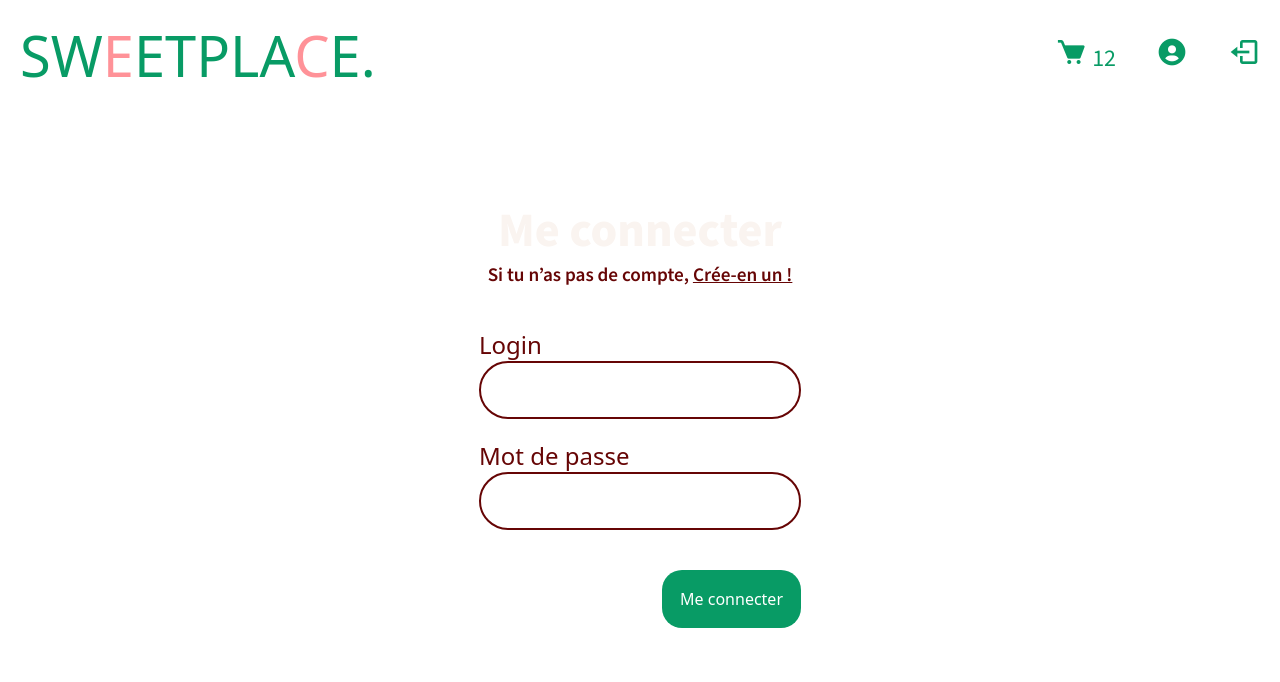
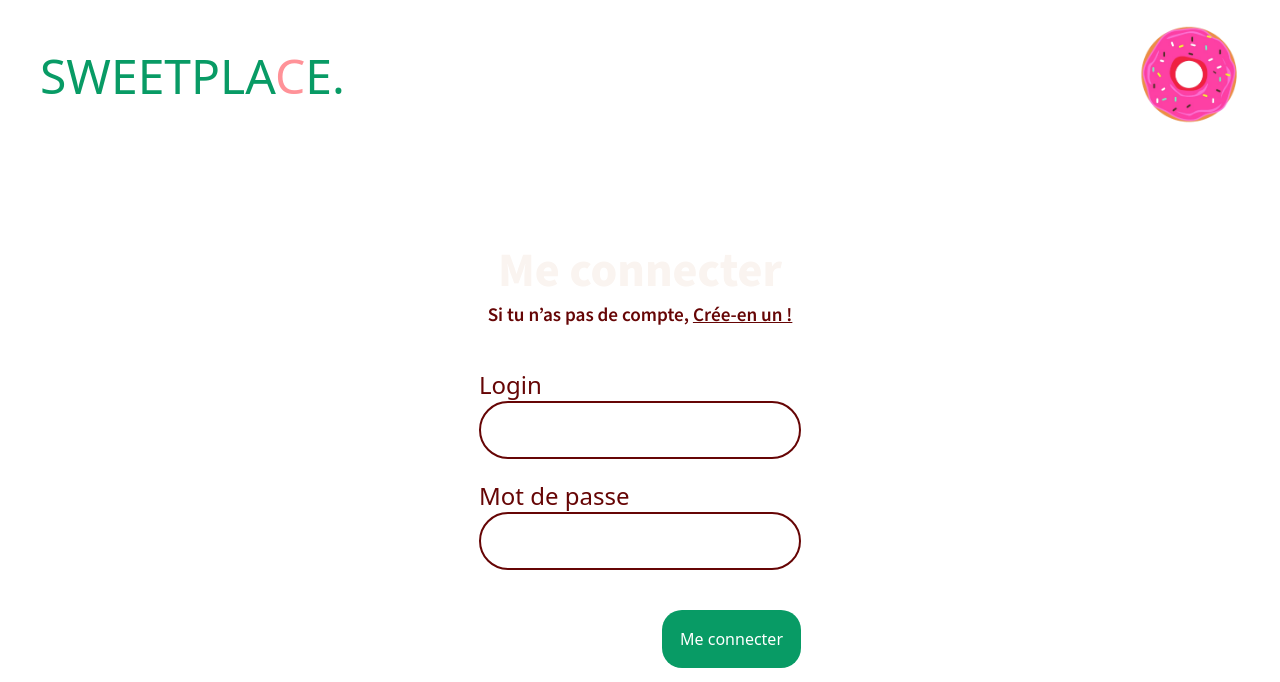
Before and after one commit to LohanVapaille/sweet-place-culinary-community-platform, a PHP site: page /connexion.php in a window 1280 px wide. Shown: the top 682 px of the page. Run offline with PHP 8.4, Linux system fonts and the light colour scheme; a user stored in the database is signed in; data comes from the database, SQL or seed files in the repository; some web fonts are replaced.

Commit message:
header bien

```diff
--- a/creersondonuts.php
+++ b/creersondonuts.php
@@ -99,7 +99,7 @@ function select($name, $items)
     <?php include 'header/header.php'; ?>
 
     <div class="creer">
-        <h1>Créer un donuts</h1>
+        <h1 class="brown">Créer un donuts</h1>
 
         <?php if ($error): ?>
             <p class="error"><?= htmlspecialchars($error) ?></p>
--- a/css/header.css
+++ b/css/header.css
@@ -1,214 +1,175 @@
 :root {
   --mainfont: "Modak", system-ui;
   --textfont: "Mada", sans-serif;
+  --white: #f1f8f5;
+  --whiterose: #faf4f0;
+  --brown: #4e3626;
+  --green: #089b65;
+  --rose: #ff9298;
 }
-header {
+/* STRUCTURE */
+.header {
+  position: relative;
+  height: 150px;
   display: flex;
+  align-items: center;
+}
 
-  margin: 0;
-  font-family: var(--textfont);
-  height: 110px;
-  font-size: 1.5rem;
-  color: #089b65;
-  padding-left: 20px;
-  padding-right: 20px;
+.topbar {
+  display: flex;
+  justify-content: space-between;
+  align-items: center;
+  width: 100%;
 }
-header i {
-  font-size: 2rem;
+
+.logo-container {
+  height: 100%;
+  padding-right: 50px;
+  padding: 20px 40px;
+}
+
+.logo {
+  font-size: 3rem;
+  color: var(--green);
+  cursor: pointer;
+  font-family: var(--mainfont);
+}
+
+/* ===== MEGA MENU ===== */
+.mega-menu {
+  position: absolute;
+  top: 100%;
+  left: 0;
+  width: 100%;
+  background: var(--white);
+  padding: 20px;
+  display: none;
+  border-top: var(--green) solid 2px;
+  z-index: 10;
+}
+
+.mega-menu ul {
+  display: flex;
+  justify-content: center;
+  gap: 60px;
+  list-style: none;
+}
+
+.mega-menu a {
+  font-size: 18px;
+  font-weight: 600;
+  text-decoration: none;
+  color: #000;
+}
+
+.donut-wrapper {
+  position: relative;
+  width: 100px;
+  height: 100px;
+}
+
+.donut {
+  height: 100%;
+  cursor: pointer;
+}
+
+.donut-hover-zone {
+  position: relative;
+  width: 220px; /* englobe icônes + donut */
+  height: 150px; /* égal au header */
+  display: flex;
+  align-items: center;
+  justify-content: flex-end;
+
+  margin-right: 50px;
+}
+
+.donut-icons {
+  position: absolute;
+  top: 50%;
+  left: 0;
+  transform: translate(-110%, -50%);
+  width: 120px;
+  height: 130px; /* IMPORTANT : < 150px */
+  opacity: 0;
+  pointer-events: none;
+  transition: 0.2s;
+}
+
+.donut-icons a {
+  position: absolute;
+  width: 40px;
+  height: 40px;
+  border-radius: 50%;
+  display: flex;
+  align-items: center;
+  justify-content: center;
+  color: white;
+  font-size: 18px;
+  pointer-events: auto;
+}
+
+/* Haut gauche */
+.donut-icons a:nth-child(1) {
+  top: -2;
+  right: -20px;
+  background: var(--green);
+}
+
+/* Milieu haut gauche */
+.donut-icons a:nth-child(2) {
+  top: 50px;
+  right: 20px;
+  background: var(--brown);
+}
+
+/* bas bas gauche */
+.donut-icons a:nth-child(3) {
+  top: 96px;
+  right: -20px;
+  background: var(--rose);
+}
+
+/* DROITE */
+.right {
+  display: flex;
+  align-items: center;
+  gap: 20px;
+}
+
+.login {
+  font-weight: bold;
+  text-decoration: none;
+}
+.donut-hover-zone:hover .donut-icons {
+  opacity: 1;
+  pointer-events: auto;
 }
 
 .rose {
-  color: #ff9298;
+  color: var(--rose);
 }
-header p {
-  font-size: 3.5rem;
-  font-family: var(--mainfont);
+
+.mega-menu ul li a {
+  position: relative;
+  padding-bottom: 6px;
 }
-.desk {
-  width: 100%;
-  display: flex;
-  align-items: center;
-  justify-content: space-between;
-  position: relative;
+
+/* la barre */
+.mega-menu ul li a::after {
+  content: "";
+  position: absolute;
+  left: 50%;
+  bottom: 0;
+  width: 0;
+  height: 3px;
+  background: var(--green);
+  transition: 0.3s ease;
+  transform: translateX(-50%);
+  border-radius: 2px;
 }
-header .desk ul {
-  display: flex;
-  justify-content: flex-end;
-  align-items: center;
-  gap: 40px;
-  margin-left: 20px;
-  margin-right: 20px;
-  margin: 0;
-  padding: 0px;
+
+/* hover */
+.mega-menu ul li a:hover::after {
   width: 100%;
 }
-.logo {
-  cursor: pointer;
-  display: inline-block;
-  position: relative;
-  z-index: 10;
-} /* OVERLAY NOIR */
-.gta-overlay {
-  position: fixed;
-  inset: 0;
-  background: rgba(0, 0, 0, 0.9);
-  display: flex;
-  align-items: center;
-  justify-content: center;
-  z-index: 999;
-  opacity: 0;
-  pointer-events: none;
-  transition: opacity 0.4s ease;
-} /* ACTIF */
-.gta-overlay.active {
-  opacity: 1;
-  pointer-events: auto;
-} /* CROIX */
-.gta-close {
-  position: absolute;
-  top: 30px;
-  right: 40px;
-  font-size: 3rem;
-  color: white;
-  cursor: pointer;
-} /* MENU CIRCULAIRE */
-.gta-radial {
-  position: relative;
-  width: 600px;
-  height: 600px;
-  transform: scale(0);
-  transition: transform 0.5s ease;
-} /* SCALE À L’OUVERTURE */
-.gta-overlay.active .gta-radial {
-  transform: scale(1);
-} /* SVG CERCLE (BASE DONUT) */
-.gta-radial svg {
-  width: 100%;
-  height: 100%;
-  transform: rotate(-90deg);
-}
-.gta-radial circle {
-  fill: none;
-  stroke: white;
-  stroke-width: 2;
-  stroke-dasharray: 282;
-  stroke-dashoffset: 282;
-  transition: stroke-dashoffset 0.6s ease;
-}
-.gta-overlay.active circle {
-  stroke-dashoffset: 0;
-} /* LIENS */
-.gta-radial a {
-  position: absolute;
-  color: white;
-  font-family: var(--textfont);
-  text-decoration: none;
-  opacity: 0;
-  transition: opacity 0.3s ease 0.4s;
-} /* LIENS VISIBLES */
-.gta-overlay.active a {
-  opacity: 1;
-} /* POSITIONS GTA */
-.gta-radial a:nth-child(2) {
-  top: 0;
-  left: 50%;
-  transform: translateX(-50%);
-}
-.gta-radial a:nth-child(3) {
-  right: 0;
-  top: 50%;
-  transform: translateY(-50%);
-}
-.gta-radial a:nth-child(4) {
-  bottom: 0;
-  left: 50%;
-  transform: translateX(-50%);
-}
-.gta-radial a:nth-child(5) {
-  left: 0;
-  top: 50%;
-  transform: translateY(-50%);
-}
-.donut-svg {
-  width: 100%;
-  height: 100%;
-  filter: drop-shadow(0 30px 50px rgba(0, 0, 0, 0.7));
-}
-
-.donut-text text {
-  fill: rgb(0, 0, 0);
-  font-family: var(--textfont);
-  font-size: 14px;
-  text-anchor: middle;
-  dominant-baseline: middle;
-  pointer-events: none;
-  letter-spacing: 0.5px;
-}
-
-.segment {
-  fill: #fc6;
-  stroke: #000;
-  stroke-width: 4;
-  cursor: pointer;
-  transition: transform 0.25s ease, fill 0.25s ease;
-  transform-origin: 50% 50%;
-}
-
-.segment:hover {
-  fill: #ffdd88;
-  transform: scale(1.05);
-}
-
-header .desk ul {
-  padding: 0px;
-}
-header li {
-  list-style: none;
-}
-header .desk ul a {
-  text-decoration: none;
-  color: var(--textcolor);
-}
-header .desk ul a:hover {
-  text-decoration: underline;
-}
-header .menubg {
-  display: none;
-}
-header .phone {
-  display: none;
-}
-@media (max-width: 1050px) {
-  header .desk {
-    display: none;
-  }
-  header .phone {
-    display: none;
-    flex-direction: column;
-    align-items: center;
-    position: absolute;
-    top: 110px;
-    right: 0px;
-    z-index: 10;
-    background-color: whitesmoke;
-  }
-  .phone ul {
-    padding: 0px;
-    text-align: center;
-  }
-  header .menubg {
-    display: block;
-    font-size: 3rem;
-  }
-  header {
-    align-items: center;
-    justify-content: right;
-  }
-  .phone a {
-    width: 100%;
-    display: block;
-    padding: 20px;
-    color: var(--textcolor);
-    text-decoration: none;
-  }
-}
--- a/css/styles.css
+++ b/css/styles.css
@@ -280,6 +280,10 @@ h3 {
   width: 150px;
 }
 
+.brown {
+  color: var(--brown);
+}
+
 .rienpourlemoment {
   margin: auto;
   margin-top: 20px;
--- a/details_donuts.php
+++ b/details_donuts.php
@@ -151,7 +151,9 @@ if ($info['type'] === 'composition' && $comp['composition_type'] === 'sucré') {
                 <div class=" base-compo-container">
 
                     <div class="top">
+                        <a class="btn back" href="parcourir.php"> <i class='bx bx-arrow-back'></i>Retour</a>
                         <p class=" nblike"><?php echo $nb_like; ?> autres personnes ont likés ce produits</p>
+
                         <a href="addpanier?id=<?php echo $comp['id_composition'] ?>" class="btn">Ajouter au panier</a>
                     </div>
                     <h2>
--- a/header/header.php
+++ b/header/header.php
@@ -1,204 +1,96 @@
-<?php
-if (session_status() === PHP_SESSION_NONE) {
-  session_start();
-}
+<header class="header">
 
-$cartCount = 0;
-if (isset($_SESSION['id'])) {
-  // Récupérer le total des quantités dans le panier
-  require_once 'config.php';
-  $stmt = $pdo->prepare("SELECT SUM(quantite) FROM fk_panier WHERE id_users = :id");
-  $stmt->execute([':id' => $_SESSION['id']]);
-  $cartCount = (int) $stmt->fetchColumn();
-}
-?>
+  <div class="topbar">
+    <!-- LOGO -->
+    <div class="logo-container" id="logoTrigger">
+      <p class="logo">SWEETPLA<span class="rose">C</span>E.</p>
+    </div>
 
-<!-- <nav class="desk">
-    <p class="logo">SWEETPLACE.</p>
+    <!-- DROITE -->
+    <div class="right">
+      <?php if (!isset($_SESSION['id'])): ?>
+        <a href="connexion.php" class="login">Se connecter</a>
+      <?php else: ?>
+        <div class="donut-hover-zone">
+          <div class="donut-wrapper">
+            <img src="images/design/menudonuts.png" class="donut">
+
+            <div class="donut-icons">
+              <a href="index.php"><i class='bx bxs-home-alt-2'></i></a>
+              <a href="panier.php?id=<?php echo $_SESSION['id'] ?>"><i class='bx bxs-basket'></i></a>
+              <a href="profil.php?id=<?php echo $_SESSION['id'] ?>"><i class='bx bxs-user-circle'></i></a>
+
+            </div>
+          </div>
+        </div>
+
+      <?php endif; ?>
+    </div>
+  </div>
+
+  <!-- MENU FULL WIDTH -->
+  <div class="mega-menu" id="megaMenu">
     <ul>
       <li><a href="index.php">Accueil</a></li>
       <li><a href="donuts_sweetplace.php">Donuts Sweet Place</a></li>
       <li><a href="parcourir.php">Parcourir les créateurs</a></li>
       <li><a href="creersondonuts.php">Créer mon donuts</a></li>
+    </ul>
+  </div>
 
-      <?php if (isset($_SESSION['id'])): ?>
-        <li>
-          <a href="panier.php?id=<?php echo $_SESSION['id']; ?>">
-            <i class="bx bxs-cart"></i>
-            <span id="cart-count"><?php echo $cartCount; ?></span>
-          </a>
-        </li>
-        <li><a href="profil.php?id=<?php echo $_SESSION['id']; ?>"><i class="bx bxs-user-circle"></i></a></li>
-        <li><a href="logout.php"><i class="bx bx-log-out"></i></a></li>
-      <?php else: ?>
-        <li><a href="connexion.php">Se connecter</a></li>
-      <?php endif; ?>
-    </ul>
+</header>
 
-  </nav> -->
+<script>
+  const logo = document.getElementById('logoTrigger');
+  const megaMenu = document.getElementById('megaMenu');
 
-<header>
-  <nav class="desk">
-    <p tabindex="0" class="logo">SW<span class="rose">E</span>ETPLA<span class="rose">C</span>E.</p>
-    <ul>
+  const donut = document.getElementById('donutTrigger');
+  const donutIcons = donut ? donut.querySelector('.donut-icons') : null;
 
-      <?php if (isset($_SESSION['id'])): ?>
-        <li>
-          <a href="panier.php?id=<?php echo $_SESSION['id']; ?>">
-            <i class="bx bxs-cart"></i>
-            <span id="cart-count"><?php echo $cartCount; ?></span>
-          </a>
-        </li>
-        <li><a href="profil.php?id=<?php echo $_SESSION['id']; ?>"><i class="bx bxs-user-circle"></i></a></li>
-        <li><a href="logout.php"><i class="bx bx-log-out"></i></a></li>
-      <?php else: ?>
-        <li><a href="connexion.php">Se connecter</a></li>
-      <?php endif; ?>
-    </ul>
-
-  </nav>
+  // MEGA MENU
+  logo.addEventListener('mouseenter', () => {
+    megaMenu.style.display = 'block';
+  });
 
 
-  <i class="menubg bx bx-menu"></i>
 
-  <nav class="phone">
-    <ul>
-      <li><a href="index.php">Accueil</a></li>
-      <li><a href="donuts_sweetplace.php">Donuts Sweet Place</a></li>
-      <li><a href="parcourir.php">Parcourir les créateurs</a></li>
-      <li><a href="creersondonuts.php">Créer mon donuts</a></li>
-
-      <?php if (isset($_SESSION['id'])): ?>
-        <li>
-          <a href="panier.php?id=<?php echo $_SESSION['id']; ?>">
-            <i class="bx bxs-cart"></i>
-            <span id="cart-count"><?php echo $cartCount; ?></span>
-          </a>
-        </li>
-        <li><a href="profil.php?id=<?php echo $_SESSION['id']; ?>"><i class="bx bxs-user-circle"></i></a></li>
-        <li><a href="logout.php"><i class="bx bx-log-out"></i></a></li>
-      <?php else: ?>
-        <li><a href="connexion.php">Se connecter</a></li>
-      <?php endif; ?>
-    </ul>
-  </nav>
-</header>
-
-<div class="gta-overlay" id="gtaMenu">
-  <div class="gta-close" id="closeMenu">✕</div>
-
-  <div class="gta-radial">
-    <<svg class="donut-svg" viewBox="0 0 500 500" xmlns="http://www.w3.org/2000/svg">
-
-      <!-- SEGMENTS -->
-      <g class="donut-segments">
-
-        <!-- ACCUEIL -->
-        <path class="segment" data-link="index.php" d="M250 50
-         A200 200 0 0 1 423 150
-         L345 195
-         A110 110 0 0 0 250 140
-         Z" />
-
-        <!-- DONUTS -->
-        <path class="segment" data-link="donuts_sweetplace.php" d="M423 150
-         A200 200 0 0 1 423 350
-         L345 305
-         A110 110 0 0 0 345 195
-         Z" />
-
-        <!-- CRÉATEURS -->
-        <path class="segment" data-link="parcourir.php" d="M423 350
-         A200 200 0 0 1 250 450
-         L250 360
-         A110 110 0 0 0 345 305
-         Z" />
-
-        <!-- CRÉER -->
-        <path class="segment" data-link="creersondonuts.php" d="M250 450
-         A200 200 0 0 1 77 350
-         L155 305
-         A110 110 0 0 0 250 360
-         Z" />
-
-        <!-- MENTIONS -->
-        <path class="segment" data-link="mentions.php" d="M77 350
-         A200 200 0 0 1 77 150
-         L155 195
-         A110 110 0 0 0 155 305
-         Z" />
-
-        <!-- CONNEXION / LOGOUT -->
-        <path class="segment" data-link="connexion.php" d="M77 150
-         A200 200 0 0 1 250 50
-         L250 140
-         A110 110 0 0 0 155 195
-         Z" />
-
-      </g>
-
-      <!-- ARCS DE TEXTE (INVISIBLES) -->
-      <defs>
-        <path id="t1" d="M250 95 A155 155 0 0 1 365 160" />
-        <path id="t2" d="M385 180 A155 155 0 0 1 385 320" />
-        <path id="t3" d="M365 340 A155 155 0 0 1 250 405" />
-        <path id="t4" d="M250 405 A155 155 0 0 1 135 340" />
-        <path id="t5" d="M115 320 A155 155 0 0 1 115 180" />
-        <path id="t6" d="M135 160 A155 155 0 0 1 250 95" />
-      </defs>
-
-      <!-- TEXTE (NON SCALÉ) -->
-      <g class="donut-text">
-        <text>
-          <textPath href="#t1" startOffset="50%">Accueil</textPath>
-        </text>
-        <text>
-          <textPath href="#t2" startOffset="50%">Donuts Sweet Place</textPath>
-        </text>
-        <text>
-          <textPath href="#t3" startOffset="50%">Parcourir les créateurs</textPath>
-        </text>
-        <text>
-          <textPath href="#t4" startOffset="50%">Créer mon donut</textPath>
-        </text>
-        <text>
-          <textPath href="#t5" startOffset="50%">Mentions légales</textPath>
-        </text>
-        <text>
-          <textPath href="#t6" startOffset="50%">Connexion</textPath>
-        </text>
-      </g>
-
-      <!-- TROU CENTRAL -->
-      <circle cx="250" cy="250" r="105" fill="rgba(0,0,0,0.9)" />
-      </svg>
-  </div>
-</div>
-
-<script>
-  document.querySelectorAll('.segment').forEach(segment => {
-    segment.addEventListener('click', () => {
-      const link = segment.dataset.link;
-      if (link) {
-        window.location.href = link;
+  logo.addEventListener('mouseleave', () => {
+    setTimeout(() => {
+      if (!megaMenu.matches(':hover')) {
+        megaMenu.style.display = 'none';
       }
-    });
+    }, 100);
   });
-</script>
-
-
-<script>
-  const logo = document.querySelector('.logo');
-  const overlay = document.getElementById('gtaMenu');
-  const closeBtn = document.getElementById('closeMenu');
 
   logo.addEventListener('click', () => {
-    overlay.classList.add('active');
-    document.body.style.overflow = 'hidden';
+    megaMenu.style.display = 'block';
   });
 
-  closeBtn.addEventListener('click', () => {
-    overlay.classList.remove('active');
-    document.body.style.overflow = '';
+  megaMenu.addEventListener('mouseleave', () => {
+    megaMenu.style.display = 'none';
   });
+
+  // DONUT ICONS
+  if (donut) {
+    donut.addEventListener('mouseenter', () => {
+      donutIcons.style.display = 'block';
+    });
+
+    donut.addEventListener('mouseleave', () => {
+      donutIcons.style.display = 'none';
+    });
+  }
+
+  if (donut) {
+    donut.addEventListener('mouseenter', () => {
+      donutIcons.style.opacity = '1';
+      donutIcons.style.pointerEvents = 'auto';
+    });
+
+    donut.addEventListener('mouseleave', () => {
+      donutIcons.style.opacity = '0';
+      donutIcons.style.pointerEvents = 'none';
+    });
+  }
+
 </script>
```
Also changed, not shown: css/creer.css (+3 -4 lines), css/detail.css (+17 -2 lines), images/design/menudonuts.png (added).
